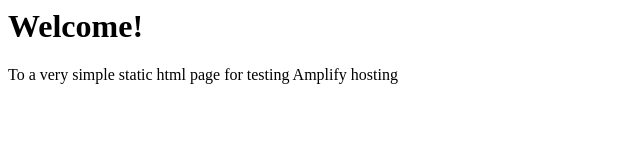
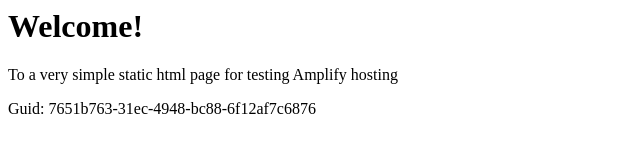
Before and after one commit to aws-aemilia-bom/Github-PR-Commit-Integration-Test-DoNotTouch-v1-preprod-ap-south-1, a website: page src/index.html in a window 1280 px wide. Shown: the whole page, without its empty margins (0-640 px from the left). Drawn offline with Linux system fonts and the light colour scheme.

Commit message:
commit from integ tests

```diff
--- a/src/index.html
+++ b/src/index.html
@@ -1,3 +1,5 @@
+
+
 <html lang="en">
 
 <head>
@@ -10,6 +12,6 @@
 <body>
     <h1>Welcome!</h1>
     <p>To a very simple static html page for testing Amplify hosting</p>
-</body>
+    <p>Guid: 7651b763-31ec-4948-bc88-6f12af7c6876</p></body>
 
 </html>
```
